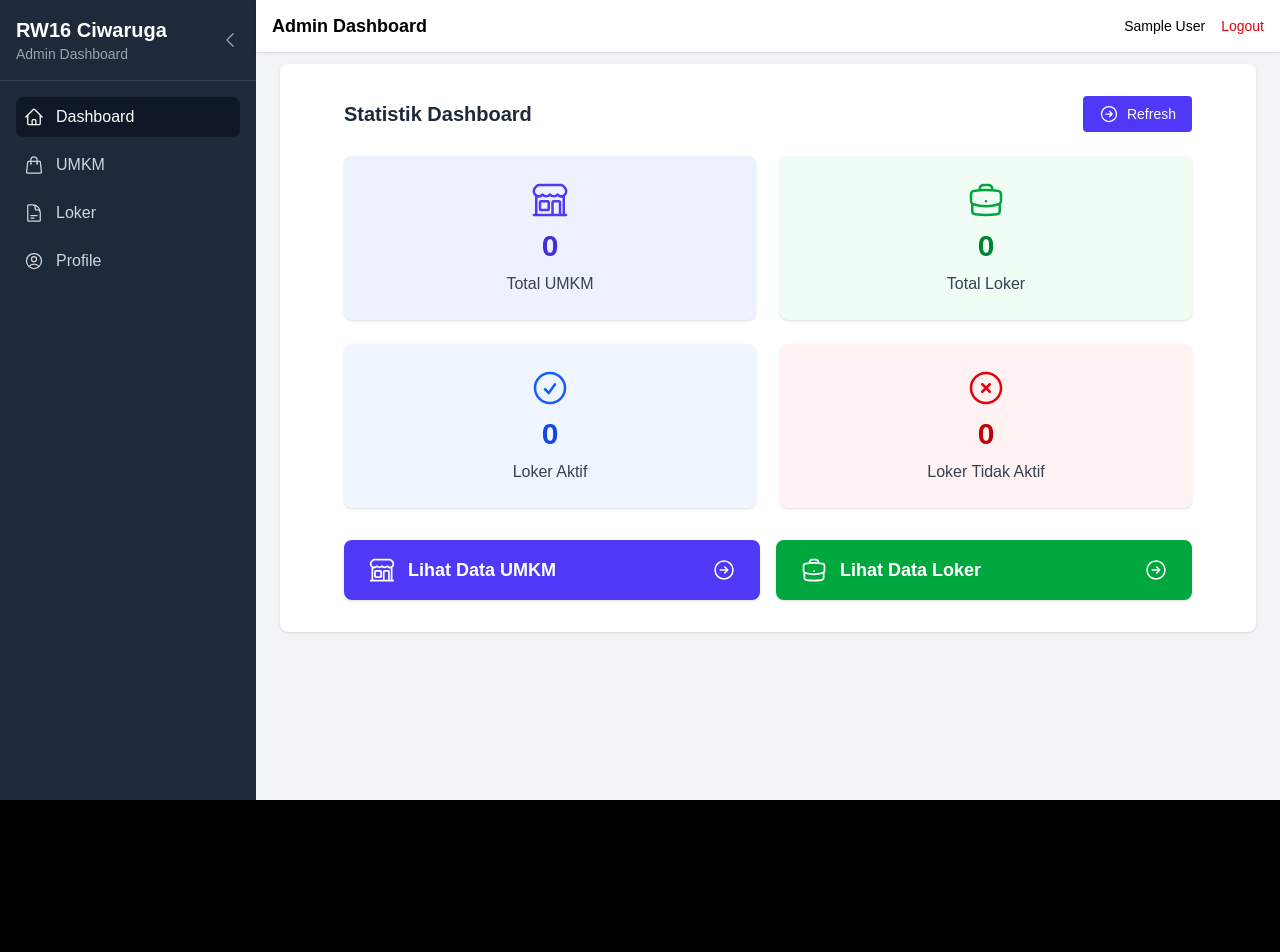
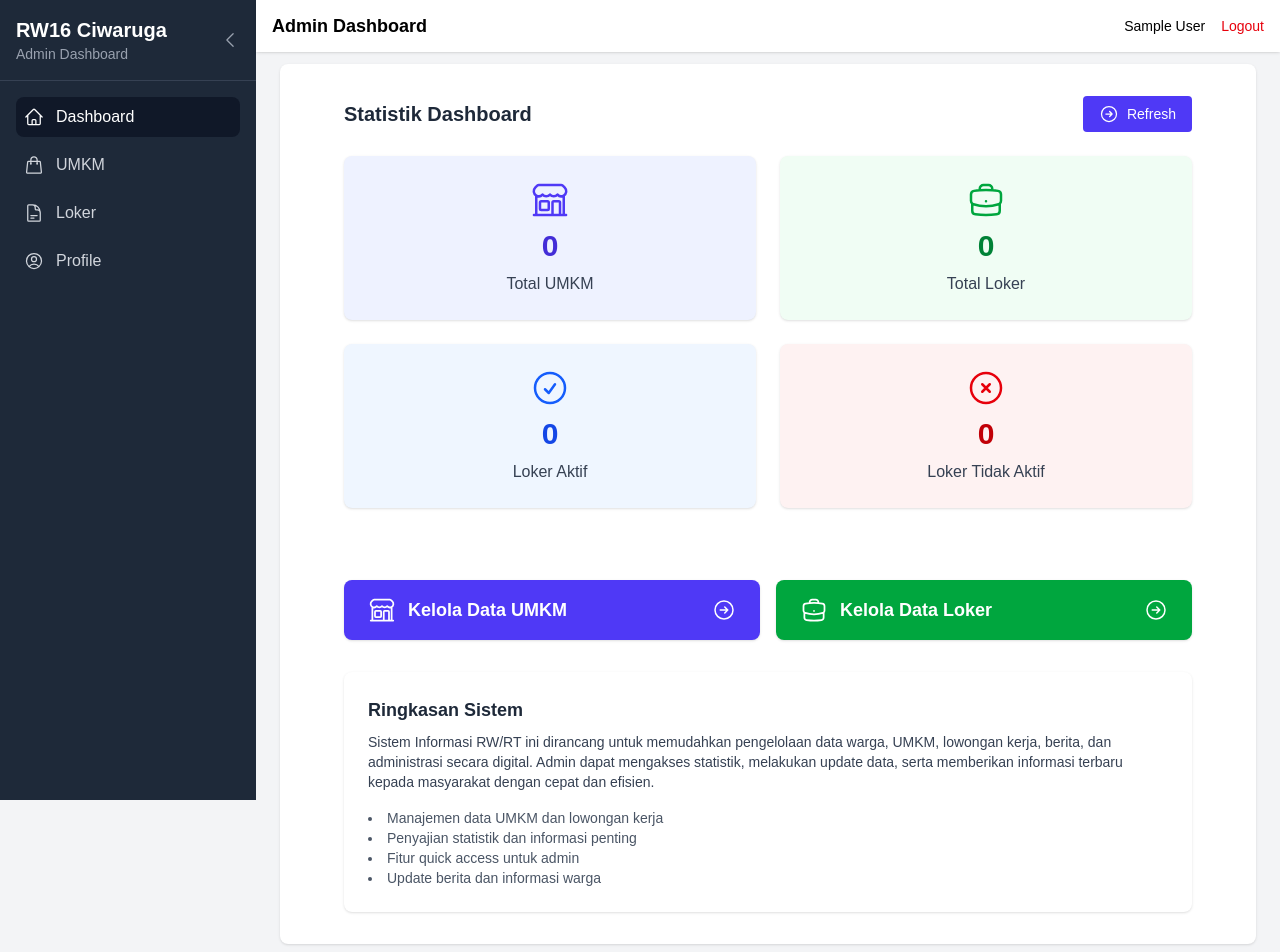
Before and after one commit to ORANGSHOLEH/Aplikasi_RW-RT-frontend, a Next.js app: page /dashboard in a window 1280 px wide. Shown: the top 952 px of the page. Before the commit the page ends 800 px from the top, so only its background shows below. Built offline with nearby package versions, Linux system fonts and the light colour scheme; no server answers; sample sign-in values are in the browser's storage.

Commit message:
update lagi dashboard

```diff
--- a/app/dashboard/DashboardOverview.tsx
+++ b/app/dashboard/DashboardOverview.tsx
@@ -43,6 +43,7 @@ export default function DashboardOverview({
           </button>
         )}
       </div>
+
       <div className="grid grid-cols-1 sm:grid-cols-2 gap-6 mb-8">
         <div className="bg-indigo-50 p-6 rounded-lg shadow flex flex-col items-center hover:shadow-lg transition">
           <BuildingStorefrontIcon className="h-10 w-10 text-indigo-600 mb-2" />
@@ -66,15 +67,16 @@ export default function DashboardOverview({
           <span className="mt-2 text-gray-700 font-medium">Loker Tidak Aktif</span>
         </div>
       </div>
+
+      <h1>Quick Action</h1>
       <div className="grid grid-cols-1 sm:grid-cols-2 gap-4 mt-4">
         <button
           className="flex items-center justify-between bg-indigo-600 hover:bg-indigo-700 text-white px-6 py-4 rounded-lg shadow transition group"
           onClick={() => onTabChange && onTabChange("umkm")}
         >
-
-        <div className="flex items-center gap-3">
+          <div className="flex items-center gap-3">
             <BuildingStorefrontIcon className="h-7 w-7 text-white" />
-            <span className="font-semibold text-lg">Lihat Data UMKM</span>
+            <span className="font-semibold text-lg">Kelola Data UMKM</span>
           </div>
           <ArrowRightCircleIcon className="h-6 w-6 text-white group-hover:translate-x-1 transition" />
         </button>
@@ -84,11 +86,24 @@ export default function DashboardOverview({
         >
           <div className="flex items-center gap-3">
             <BriefcaseIcon className="h-7 w-7 text-white" />
-            <span className="font-semibold text-lg">Lihat Data Loker</span>
+            <span className="font-semibold text-lg">Kelola Data Loker</span>
           </div>
           <ArrowRightCircleIcon className="h-6 w-6 text-white group-hover:translate-x-1 transition" />
         </button>
       </div>
+      {/* Ringkasan Sistem */}
+      <div className="mt-8 bg-white rounded-lg shadow p-6">
+        <h3 className="text-lg font-bold text-gray-800 mb-2">Ringkasan Sistem</h3>
+        <p className="text-gray-700 text-sm">
+          Sistem Informasi RW/RT ini dirancang untuk memudahkan pengelolaan data warga, UMKM, lowongan kerja, berita, dan administrasi secara digital. Admin dapat mengakses statistik, melakukan update data, serta memberikan informasi terbaru kepada masyarakat dengan cepat dan efisien.
+        </p>
+        <ul className="mt-4 list-disc list-inside text-gray-600 text-sm">
+          <li>Manajemen data UMKM dan lowongan kerja</li>
+          <li>Penyajian statistik dan informasi penting</li>
+          <li>Fitur quick access untuk admin</li>
+          <li>Update berita dan informasi warga</li>
+        </ul>
+      </div>
     </div>
   );
 }
--- a/app/dashboard/LokerTab.tsx
+++ b/app/dashboard/LokerTab.tsx
@@ -2,6 +2,11 @@
 import Image from "next/image";
 import { useState } from "react";
 import LokerForm from "../dashboard/form/inputLoker/page";
+import {
+  PencilSquareIcon,
+  TrashIcon,
+  EyeIcon,
+} from "@heroicons/react/24/outline";
 
 export default function LokerTab({
   lokerData,
@@ -83,27 +88,33 @@ export default function LokerTab({
                       {loker.is_active ? "Aktif" : "Nonaktif"}
                     </button>
                   </td>
-                  <td className="px-6 py-4 flex space-x-2">
+                  <td className="px-6 py-4 flex gap-2">
                     <button
                       onClick={() => {
                         setCurrentLoker(loker);
                         setIsDetailOpen(true);
                       }}
-                      className="text-blue-600 hover:text-blue-800 text-sm"
+                      className="flex items-center justify-center bg-blue-50 hover:bg-blue-100 text-blue-600 hover:text-blue-800 px-2 py-1 rounded transition"
+                      title="Detail"
                     >
-                      Detail
+                      <EyeIcon className="h-5 w-5" />
                     </button>
                     <button
                       onClick={() => {
                         setCurrentLoker(loker);
                         setIsModalOpen(true);
                       }}
-                      className="text-yellow-600 hover:text-yellow-800 text-sm"
+                      className="flex items-center justify-center bg-yellow-50 hover:bg-yellow-100 text-yellow-600 hover:text-yellow-800 px-2 py-1 rounded transition"
+                      title="Edit"
                     >
-                      Edit
+                      <PencilSquareIcon className="h-5 w-5" />
                     </button>
-                    <button onClick={() => deleteLoker(loker.id)} className="text-red-600 hover:text-red-800 text-sm">
-                      Hapus
+                    <button
+                      onClick={() => deleteLoker(loker.id)}
+                      className="flex items-center justify-center bg-red-50 hover:bg-red-100 text-red-600 hover:text-red-800 px-2 py-1 rounded transition"
+                      title="Hapus"
+                    >
+                      <TrashIcon className="h-5 w-5" />
                     </button>
                   </td>
                 </tr>
```
